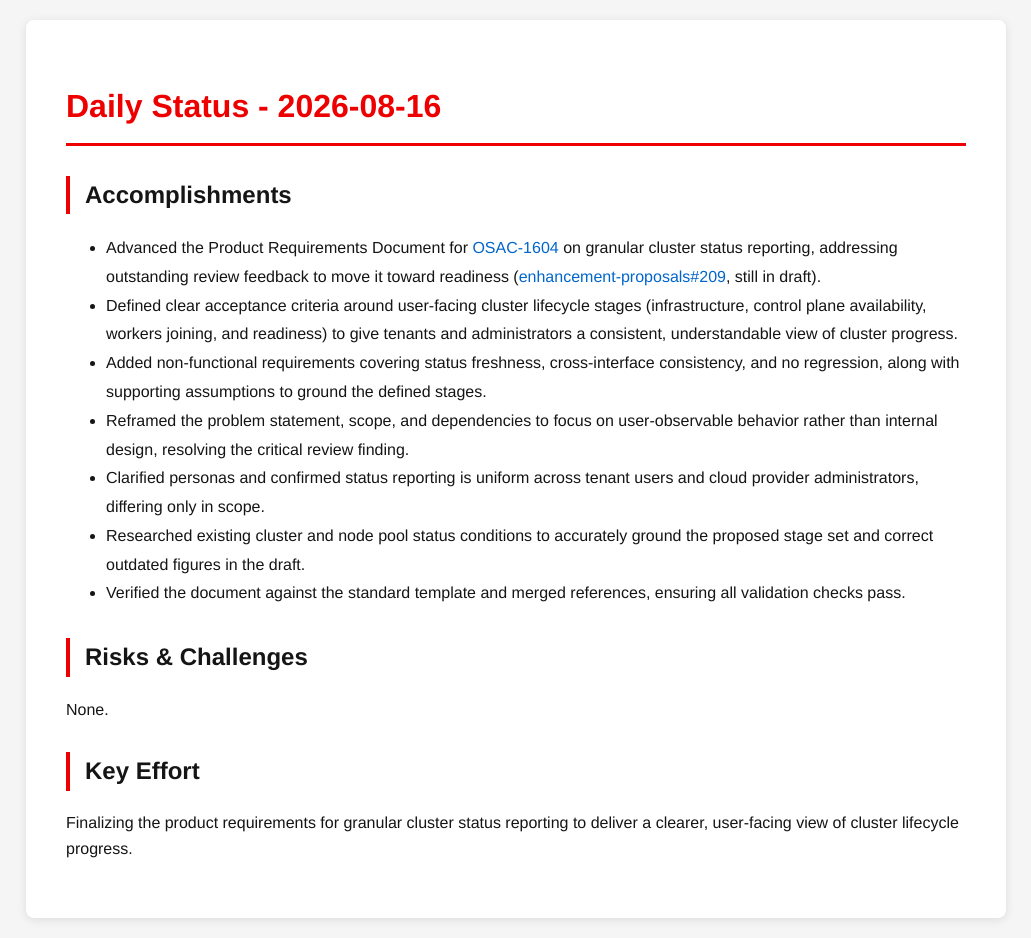
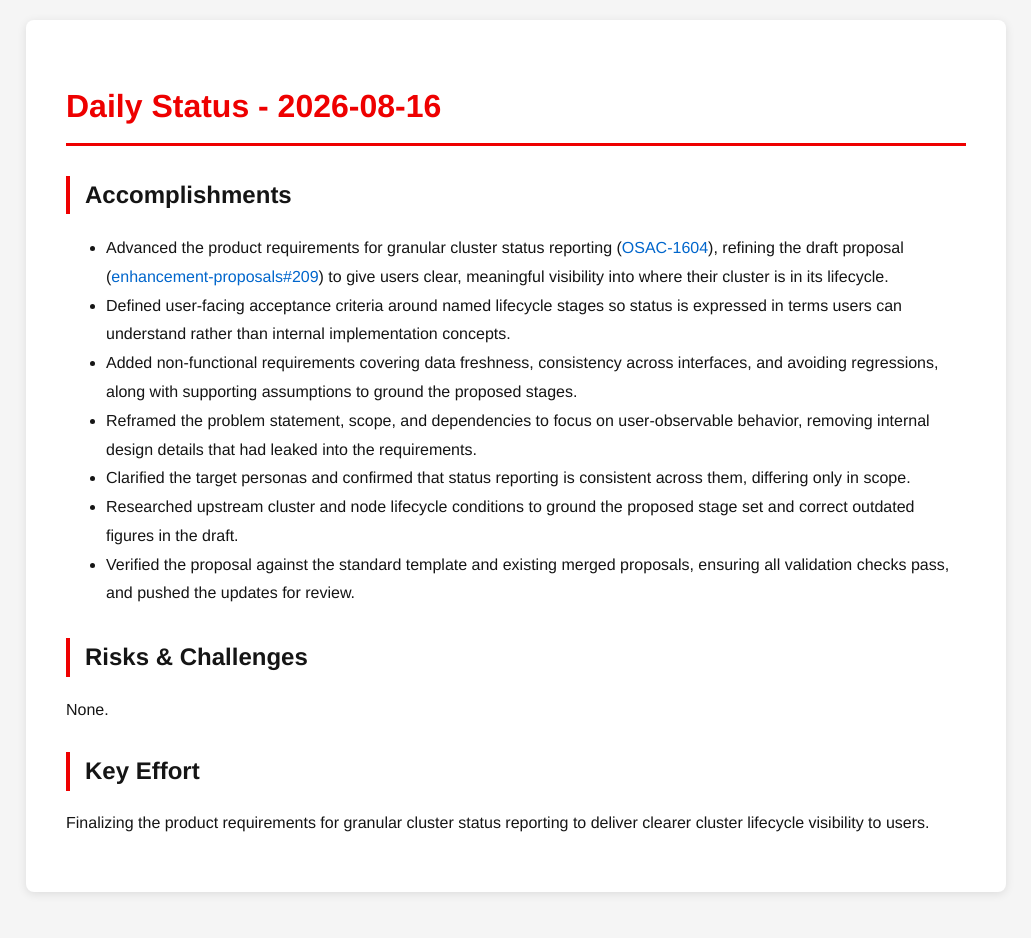
Before and after one commit to tzvatot/daily-status, a Jekyll site: the page built from 2026-08-16.md, in a window 1280 px wide. Shown: the whole page, without its empty margins (124-1155 px from the left). Built offline with Jekyll 4.4.1, drawn with Linux system fonts in a browser that asks for light colours; after the commit the page ends 912 px from its top, so only the background shows below that.

Commit message:
Daily status update - 2026-08-16

```diff
--- a/2026-08-16.md
+++ b/2026-08-16.md
@@ -7,16 +7,16 @@ date: 2026-08-16
 # Daily Status - 2026-08-16
 
 ## Accomplishments
-- Advanced the Product Requirements Document for [OSAC-1604](https://redhat.atlassian.net/browse/OSAC-1604) on granular cluster status reporting, addressing outstanding review feedback to move it toward readiness ([enhancement-proposals#209](https://github.com/osac-project/enhancement-proposals/pull/209), still in draft).
-- Defined clear acceptance criteria around user-facing cluster lifecycle stages (infrastructure, control plane availability, workers joining, and readiness) to give tenants and administrators a consistent, understandable view of cluster progress.
-- Added non-functional requirements covering status freshness, cross-interface consistency, and no regression, along with supporting assumptions to ground the defined stages.
-- Reframed the problem statement, scope, and dependencies to focus on user-observable behavior rather than internal design, resolving the critical review finding.
-- Clarified personas and confirmed status reporting is uniform across tenant users and cloud provider administrators, differing only in scope.
-- Researched existing cluster and node pool status conditions to accurately ground the proposed stage set and correct outdated figures in the draft.
-- Verified the document against the standard template and merged references, ensuring all validation checks pass.
+- Advanced the product requirements for granular cluster status reporting ([OSAC-1604](https://redhat.atlassian.net/browse/OSAC-1604)), refining the draft proposal ([enhancement-proposals#209](https://github.com/osac-project/enhancement-proposals/pull/209)) to give users clear, meaningful visibility into where their cluster is in its lifecycle.
+- Defined user-facing acceptance criteria around named lifecycle stages so status is expressed in terms users can understand rather than internal implementation concepts.
+- Added non-functional requirements covering data freshness, consistency across interfaces, and avoiding regressions, along with supporting assumptions to ground the proposed stages.
+- Reframed the problem statement, scope, and dependencies to focus on user-observable behavior, removing internal design details that had leaked into the requirements.
+- Clarified the target personas and confirmed that status reporting is consistent across them, differing only in scope.
+- Researched upstream cluster and node lifecycle conditions to ground the proposed stage set and correct outdated figures in the draft.
+- Verified the proposal against the standard template and existing merged proposals, ensuring all validation checks pass, and pushed the updates for review.
 
 ## Risks & Challenges
 None.
 
 ## Key Effort
-Finalizing the product requirements for granular cluster status reporting to deliver a clearer, user-facing view of cluster lifecycle progress.
+Finalizing the product requirements for granular cluster status reporting to deliver clearer cluster lifecycle visibility to users.
```
